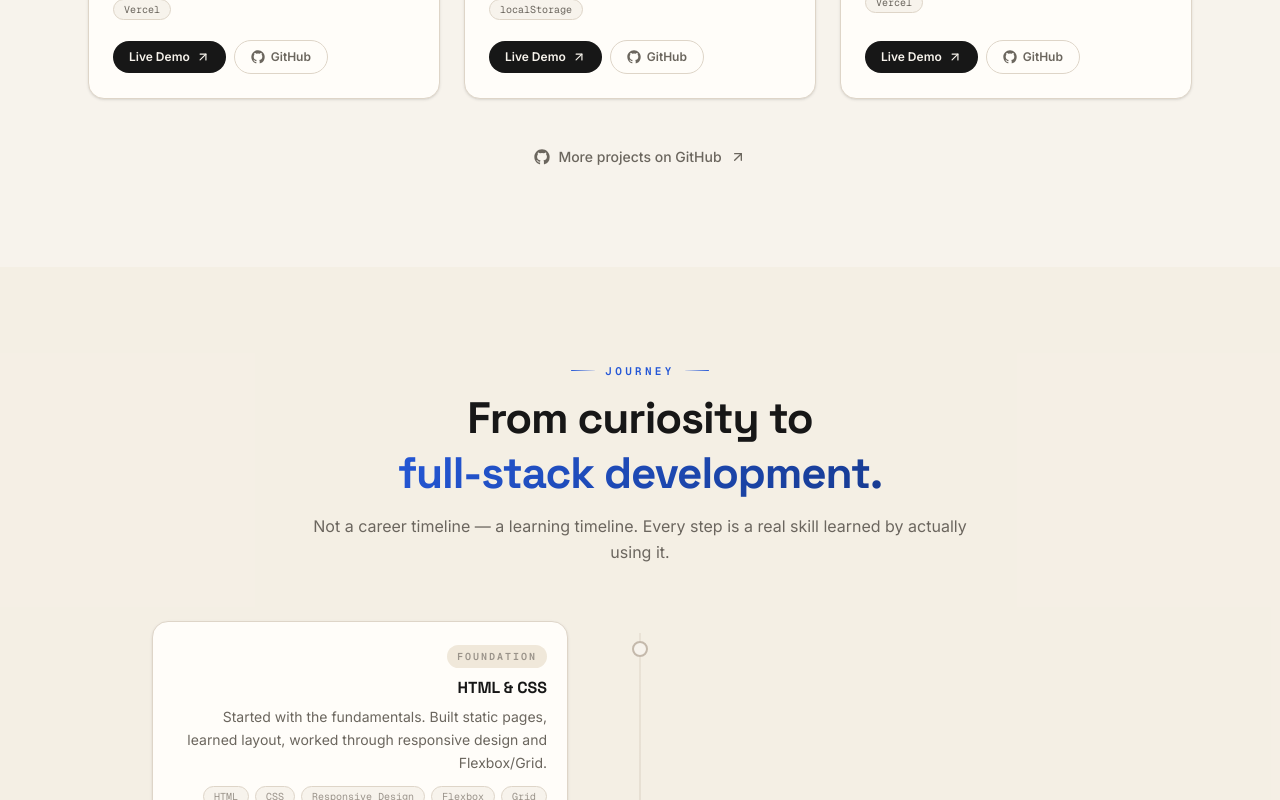
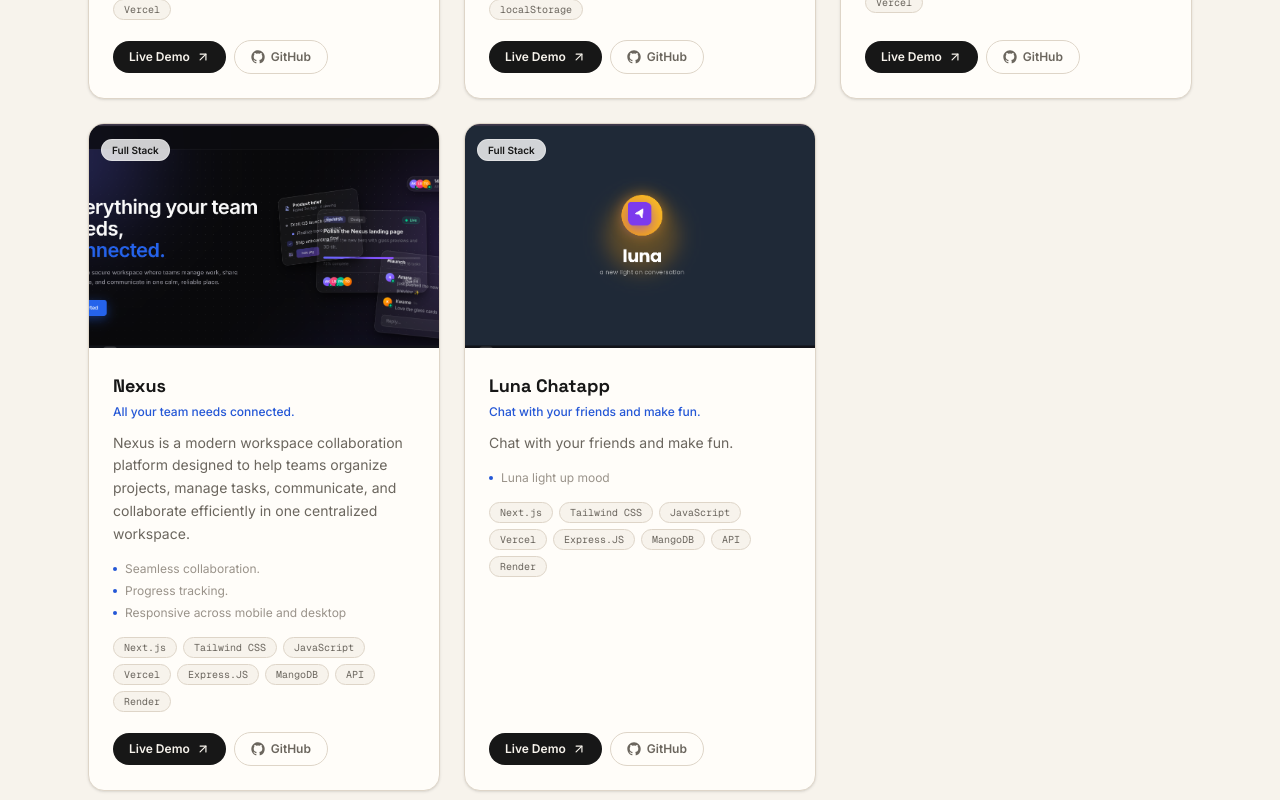
Before and after one commit to terhemeniorwua-png/my-portifolio, a Next.js app: page / in a window 1280 px wide. Shown: the part 4220-5020 px from the top of the page. Built offline with nearby package versions, Linux system fonts and the light colour scheme; no server answers.

Commit message:
add projects

```diff
--- a/src/data/portfolioData.js
+++ b/src/data/portfolioData.js
@@ -145,6 +145,42 @@ export const projects = [
       "Responsive across mobile and desktop",
     ],
   },
+  {
+    id: "nexus",
+    title: "Nexus",
+    category: "Full Stack",
+    tagline: "All your team needs connected.",
+    description:
+      "Nexus is a modern workspace collaboration platform designed to help teams organize projects, manage tasks, communicate, and collaborate efficiently in one centralized workspace.",
+    tags: ["Next.js", "Tailwind CSS", "JavaScript", "Vercel", "Express.JS", "MangoDB", "API", "Render"],
+    url: "https://nexus-ux2f.vercel.app/",
+    github: "https://github.com/terhemeniorwua-png/_nexus_.git",
+    screenshot: "/nexus.png",
+    accent: "#2457D6",
+    featured: false,
+    highlights: [
+      "Seamless collaboration.",
+      "Progress tracking.",
+      "Responsive across mobile and desktop",
+    ],
+  },
+   {
+    id: "luna",
+    title: "Luna Chatapp",
+    category: "Full Stack",
+    tagline: "Chat with your friends and make fun.",
+    description:
+      "Chat with your friends and make fun.",
+    tags: ["Next.js", "Tailwind CSS", "JavaScript", "Vercel", "Express.JS", "MangoDB", "API", "Render"],
+    url: "https://chat-app-liard-kappa-20.vercel.app/",
+    github: "https://github.com/terhemeniorwua-png/chat-app.git",
+    screenshot: "/luna.png",
+    accent: "#2457D6",
+    featured: false,
+    highlights: [
+      "Luna light up mood",
+    ],
+  },
 ];
 
 // ------------------------------------------------------------
```
Also changed, not shown: public/luna.png (added), public/nexus.png (added).
